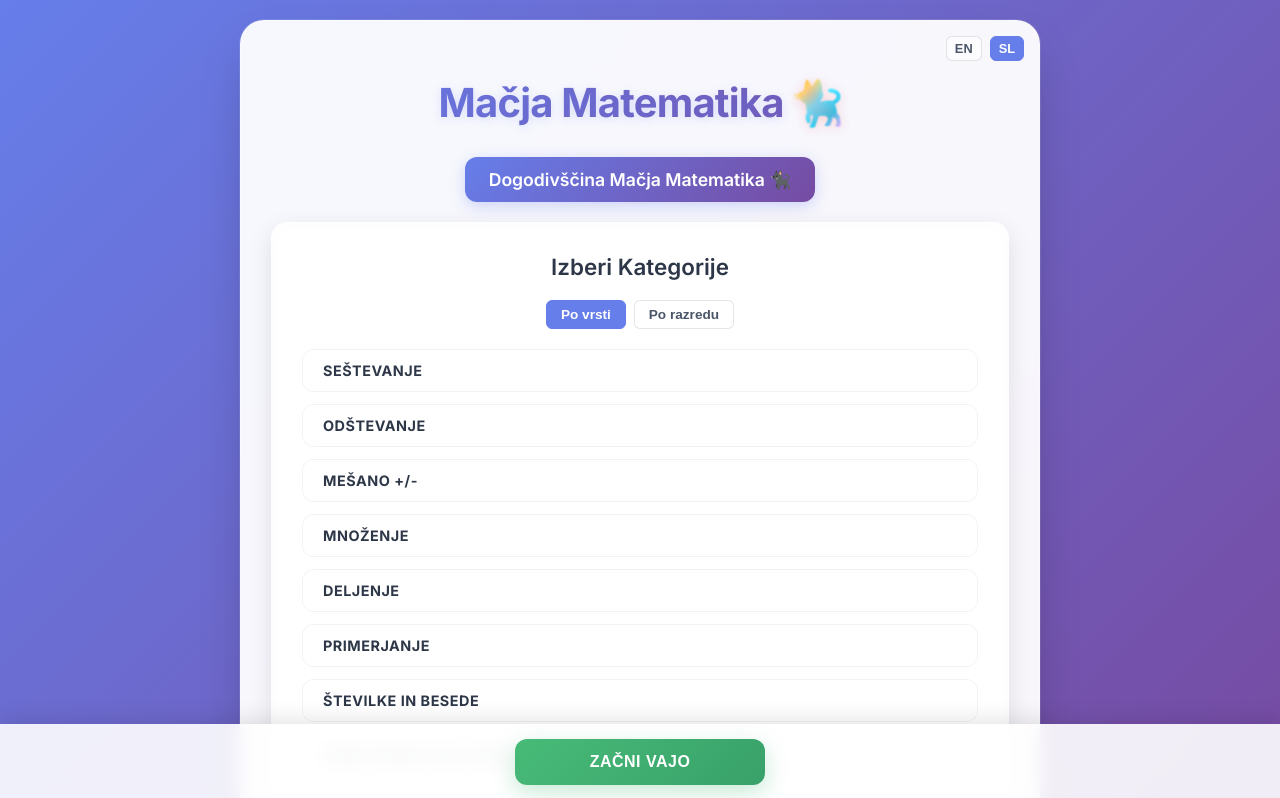
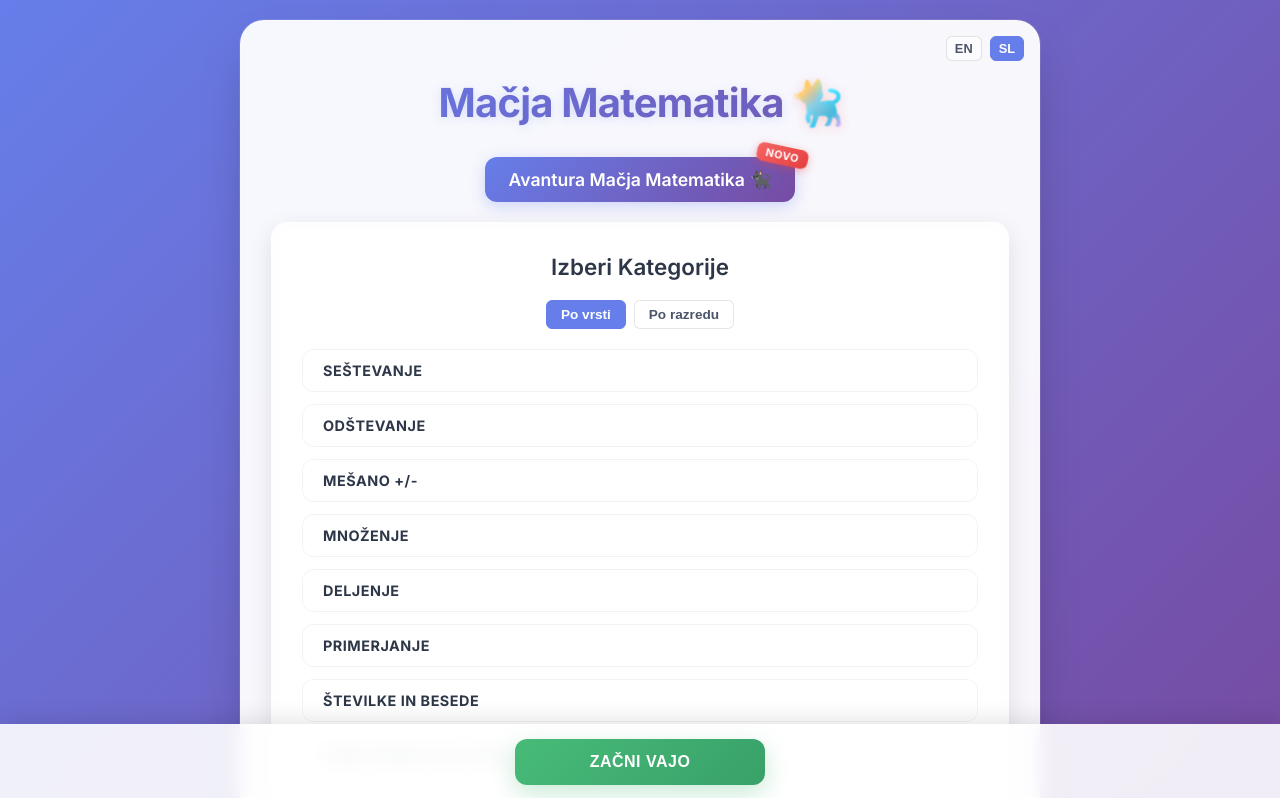
Before and after one commit to Null000/cat-math, a website with bundled scripts: page src/index.html in a window 1280 px wide. Shown: the top 798 px of the page. Built offline with nearby package versions, Linux system fonts and the light colour scheme.

Commit message:
new sticker

```diff
--- a/src/index.html
+++ b/src/index.html
@@ -335,6 +335,33 @@
 				transition: all 0.3s ease;
 			}
 
+			.adventure-link {
+				position: relative;
+			}
+
+			.new-sticker {
+				position: absolute;
+				top: -10px;
+				right: -10px;
+				background: linear-gradient(135deg, #f56565 0%, #e53e3e 100%);
+				color: white;
+				font-size: 0.55em;
+				font-weight: 800;
+				padding: 3px 8px;
+				border-radius: 6px;
+				text-transform: uppercase;
+				letter-spacing: 0.5px;
+				box-shadow: 0 2px 8px rgba(229, 62, 62, 0.4);
+				transform: rotate(12deg);
+				pointer-events: none;
+				animation: stickerPulse 2s ease-in-out infinite;
+			}
+
+			@keyframes stickerPulse {
+				0%, 100% { transform: rotate(12deg) scale(1); }
+				50% { transform: rotate(12deg) scale(1.1); }
+			}
+
 			.adventure-link:hover {
 				transform: translateY(-2px);
 				box-shadow: 0 8px 25px rgba(102, 126, 234, 0.4);
@@ -366,7 +393,11 @@
 				href="./rpg/index.html"
 				class="adventure-link"
 				data-i18n="rpg_adventure_link"
-				>Cat Math Adventure 🐈‍⬛</a
+				>Cat Math Adventure 🐈‍⬛<span
+					class="new-sticker"
+					data-i18n="new_sticker"
+					>NEW</span
+				></a
 			>
 			<div class="category-selection" id="category-selection">
 				<h2 data-i18n="select_categories">
--- a/src/index.ts
+++ b/src/index.ts
@@ -39,6 +39,8 @@ document.addEventListener("DOMContentLoaded", () => {
 			// Handle emoji in title if it exists, simple replacement otherwise
 			if (key === "title") {
 				el.innerHTML = `${t(key)} <span class="brain-emoji">🐈‍⬛</span>`;
+			} else if (key === "rpg_adventure_link") {
+				el.innerHTML = `${t(key)}<span class="new-sticker" data-i18n="new_sticker">${t("new_sticker")}</span>`;
 			} else {
 				el.textContent = t(key);
 			}
--- a/src/translations.ts
+++ b/src/translations.ts
@@ -166,6 +166,7 @@ export const translations = {
 
 		// Navigation
 		rpg_adventure_link: "Cat Math Adventure 🐈‍⬛",
+		new_sticker: "NEW",
 	},
 	sl: {
 		title: "Mačja Matematika",
@@ -336,6 +337,7 @@ export const translations = {
 		rpg_start_battle: "Vstopi v Bitko",
 
 		// Navigation
-		rpg_adventure_link: "Dogodivščina Mačja Matematika 🐈‍⬛",
+		rpg_adventure_link: "Avantura Mačja Matematika 🐈‍⬛",
+		new_sticker: "NOVO",
 	},
 };
```
